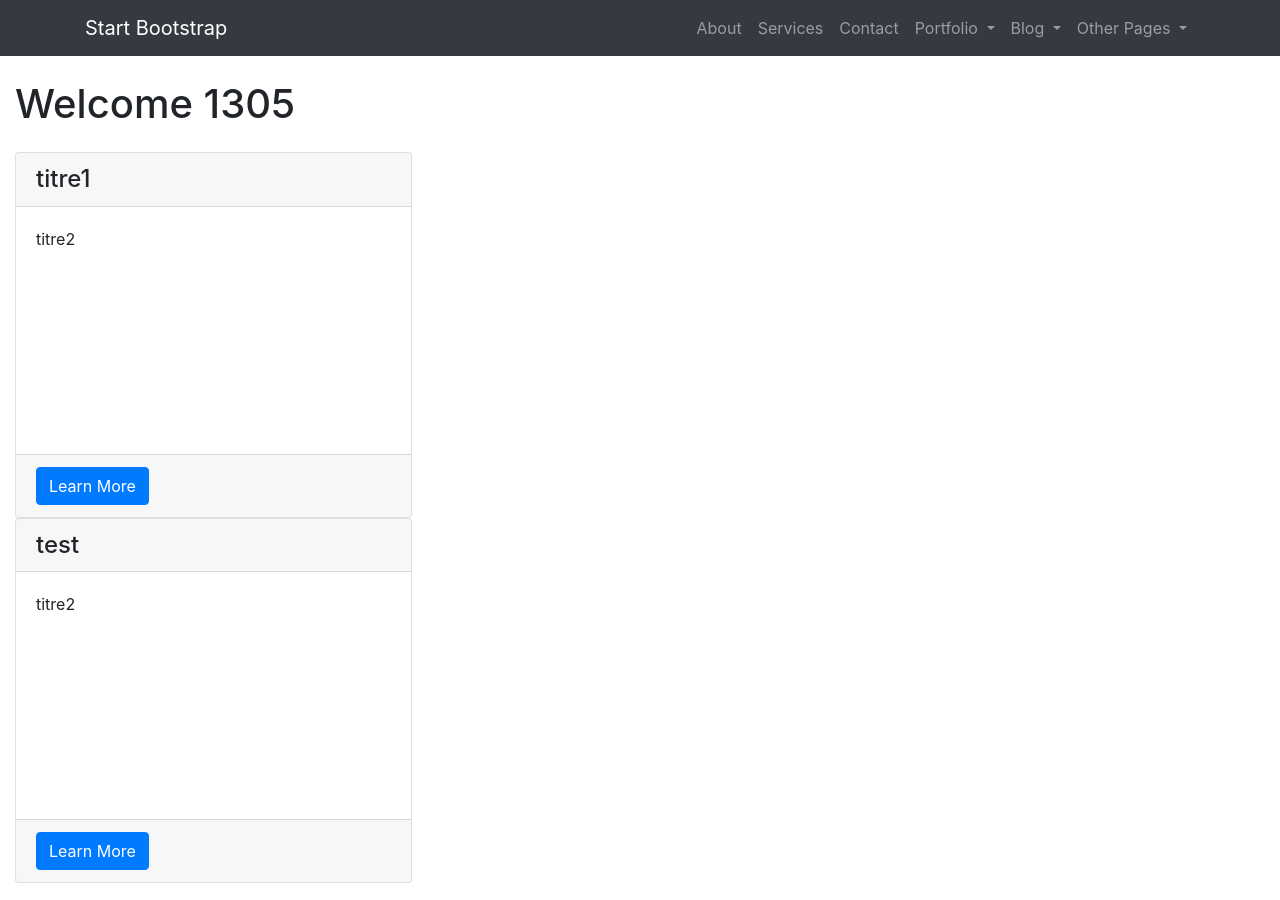
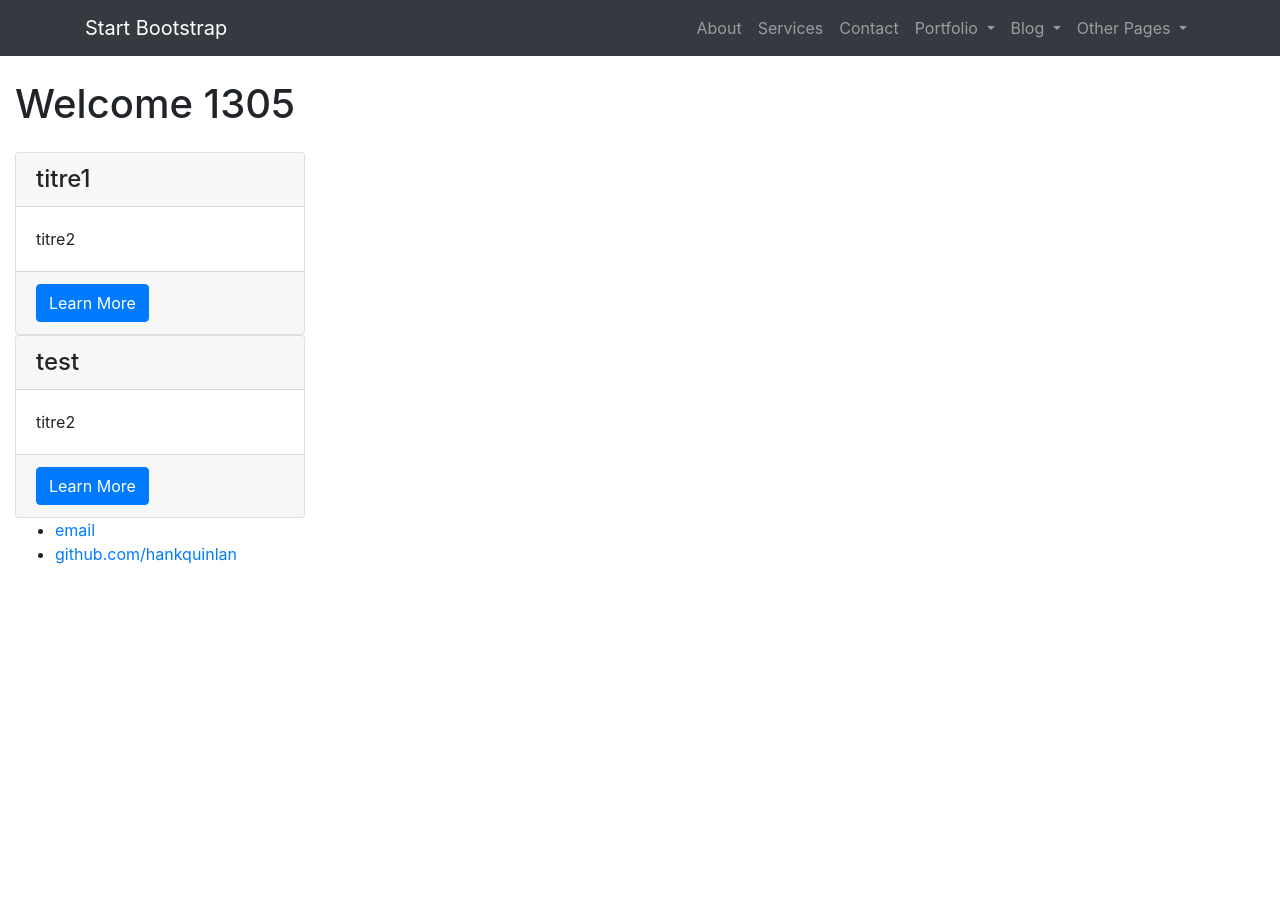
Before and after one commit to OrgaEvolutions/Nathoup.github.io, a Jekyll site: the page built from index.html, in a window 1280 px wide. Built offline with Jekyll 4.4.1, drawn with Linux system fonts in a browser that asks for light colours.

Commit message:
Update index.html

```diff
--- a/index.html
+++ b/index.html
@@ -5,10 +5,10 @@ layout: default
 <h1 class="my-4">Welcome 1305</h1>
 
 <div class="row">
-	<div class="col-lg-4 mb-4">
+	<div class="col-lg-3 md-3">
 
 		{% for post in site.pages %}{% if post.layout=="post" %}
-			<div class="card h-100">
+			<div class="card h-50">
 				<h4 class="card-header">{{ post.title }}</h4>
 				<div class="card-body">
 					<p class="card-text">{{ post.title2 }}</p>
```
